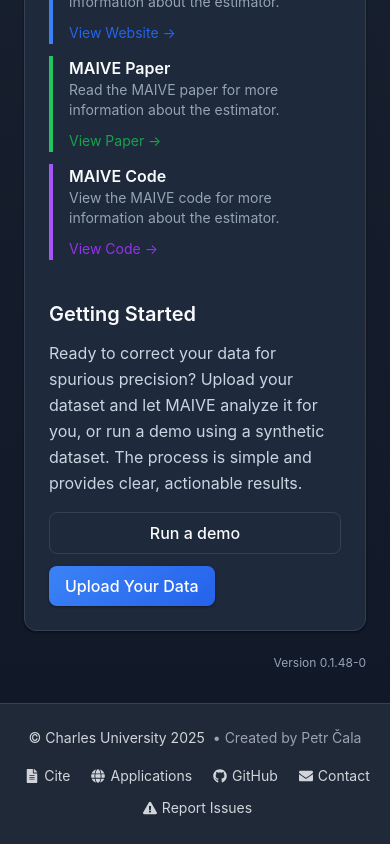
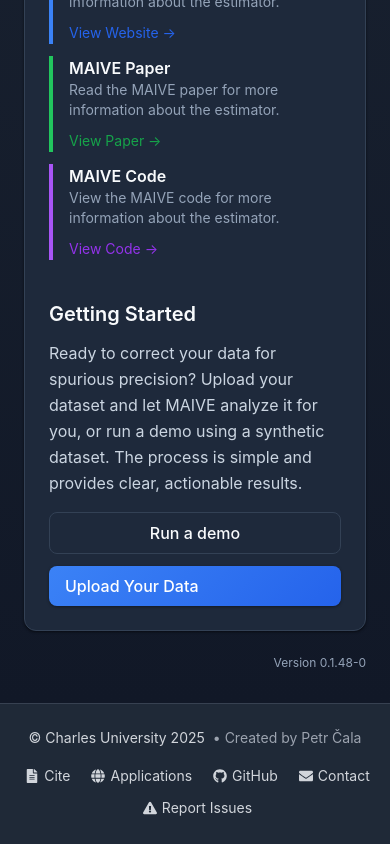
Before and after one commit to PetrCala/maive-ui, a Next.js app in the folder apps/react-ui/client/: page /about in a window 390 px wide. Shown: the part 2780-3624 px from the top of the page. Built offline with nearby package versions, Linux system fonts and the light colour scheme.

Commit message:
fix: center MAIVE info buttons on small screens

```diff
--- a/apps/react-ui/client/src/components/MAIVEInfo/MAIVEInfoGettingStarted.tsx
+++ b/apps/react-ui/client/src/components/MAIVEInfo/MAIVEInfoGettingStarted.tsx
@@ -19,13 +19,18 @@ export default function MAIVEInfoGettingStarted({
       <p className="text-secondary leading-relaxed mb-4">
         {TEXT.maiveModal.gettingStarted.text}
       </p>
-      <div className="flex flex-wrap gap-3">
+      <div className="flex flex-wrap gap-3 justify-center sm:justify-start">
         <DemoButton
           size="md"
           className="w-full sm:w-auto"
           shouldShowIcon={shouldShowIcon}
         />
-        <ActionButton href="/upload" variant="primary" size="md">
+        <ActionButton
+          href="/upload"
+          variant="primary"
+          size="md"
+          className="w-full sm:w-auto"
+        >
           {TEXT.maiveModal.uploadYourData}
         </ActionButton>
       </div>
```
